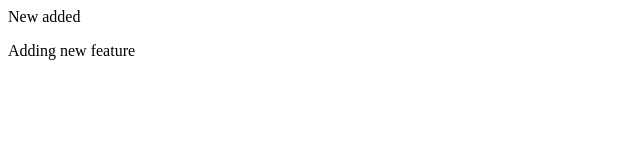
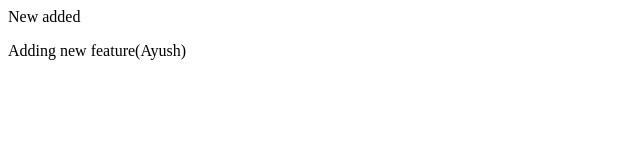
Before and after one commit to Ayush7275/Internship_form-validation, a plain HTML site: page Internship/index.html in a window 1280 px wide. Shown: the full height of the page, 0-640 px from the left. Drawn offline with Linux system fonts and the light colour scheme.

Commit message:
Changes done

```diff
--- a/Internship/index.html
+++ b/Internship/index.html
@@ -1,2 +1,2 @@
 <p>New added</p>
-<p>Adding new feature</p>
+<p>Adding new feature(Ayush)</p>
```
